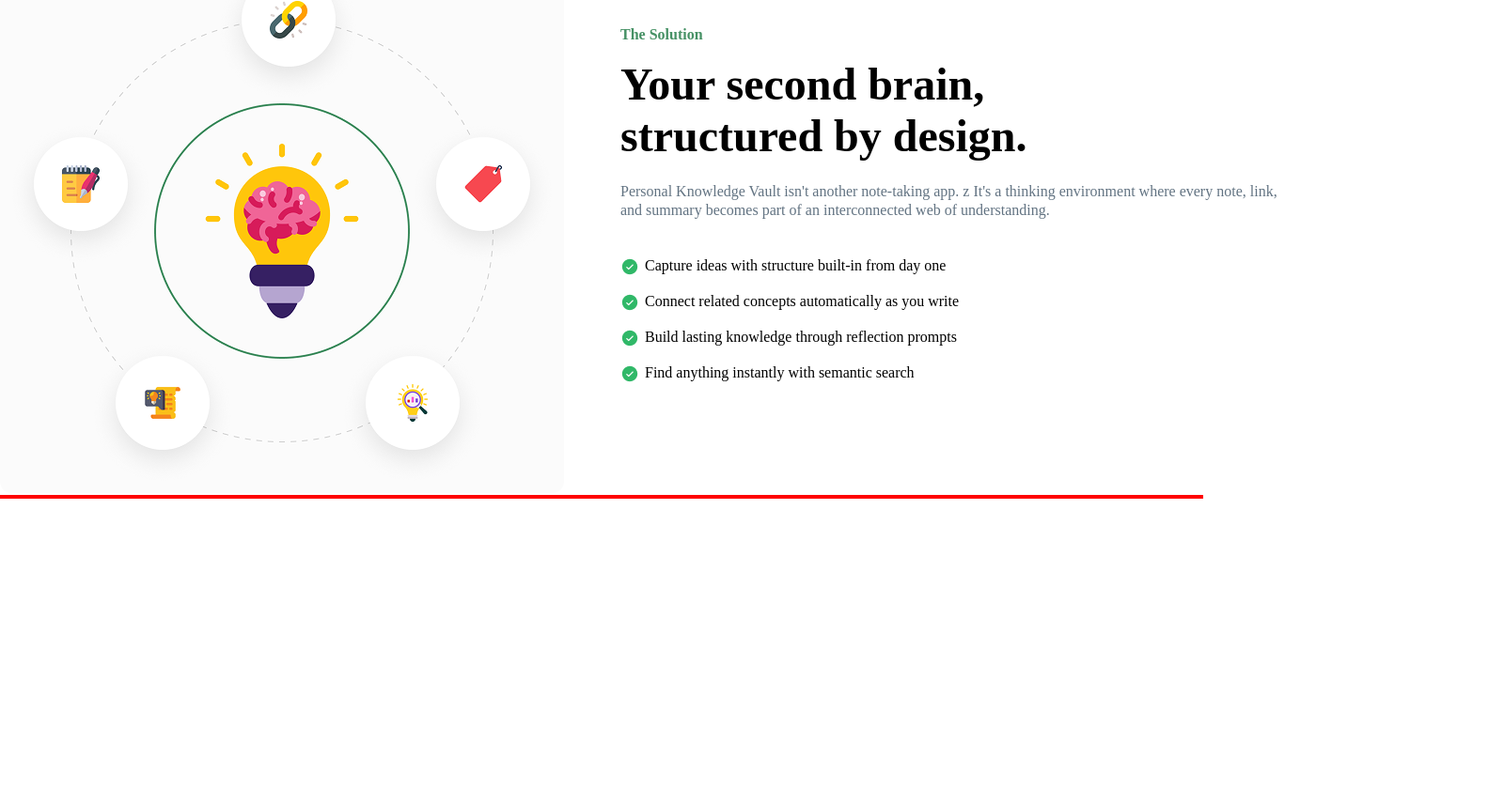
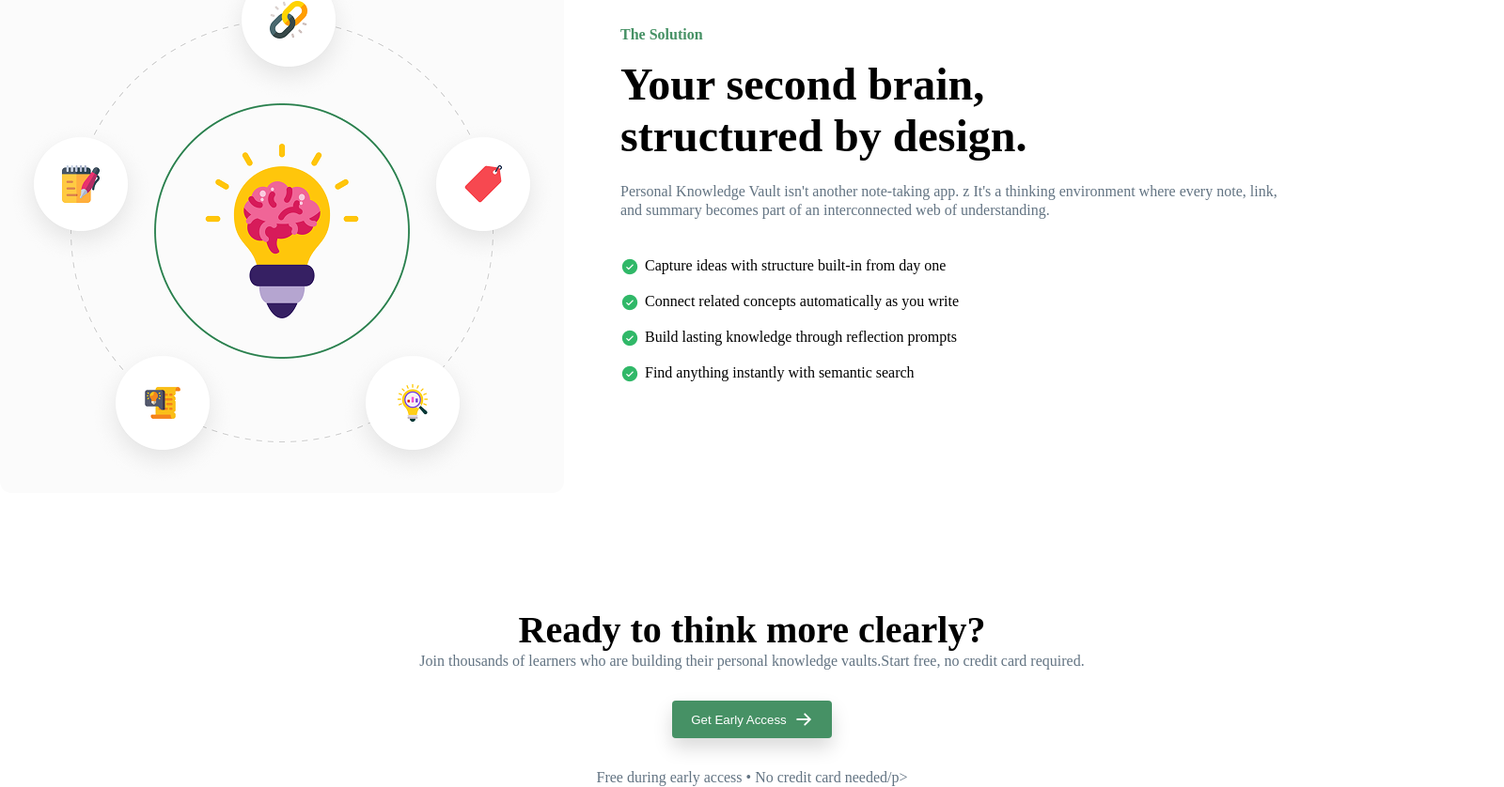
Before and after one commit to kawserali-64/my-first-assignment-, a plain HTML site: page index.html in a window 1280 px wide. Shown: the part 1602-2440 px from the top of the page at 94% size, 1600 px wide, since content can reach past the window. Before the commit the page ends 2133 px from the top, so only its background shows below. Drawn offline with Linux system fonts and the light colour scheme.

Commit message:
challenge part add

```diff
--- a/index.html
+++ b/index.html
@@ -111,6 +111,10 @@
 
            <section>
             <div class="last-main">
+                <h1>Ready to think more clearly?</h1>
+                <p>Join thousands of learners who are building their personal knowledge vaults.Start free, no credit card required.</p>
+                <button class="main-btn">Get Early Access <img src="./assets/ArrowRight.png" alt=""> </button>
+                <p>Free during early access • No credit card needed/p>
 
             </div>
            </section>
--- a/style/style.css
+++ b/style/style.css
@@ -73,7 +73,7 @@
     margin-top: 16px;
     margin-bottom:16px;
 }
-.hero-btn1{
+.hero-btn1, .main-btn{
  display: inline-flex;
     align-items: center;
     gap: 8px;
@@ -86,6 +86,18 @@
     margin: 32px;
     color: white;
 
+}
+
+.main-btn{
+    border-radius: 4px;
+    border: none;
+    cursor: pointer;
+    border-radius: 4px;
+    background:rgba(70, 145, 101, 1);
+    color: white;
+    border-radius: 4px;
+    box-shadow: 0px 10px 20px 0px rgba(0, 0, 0, 0.15);
+    background: var(--#30B868, rgba(70, 145, 101, 1));
 }
 
 .hero-btn2{
@@ -207,12 +219,18 @@ font-style: bold;
 text-align: left;
 }
 .banner-contain p {
-     margin-top:16px;
+    margin-top:16px;
     font-size: 16px;
     font-weight: 400;
     line-height: 20px;
     color:rgba(98, 115, 130, 1);
     margin-bottom: 40px;
+}
+.last-main p{
+    font-size: 16px;
+    font-weight: 400;
+    line-height: 20px;
+    color:rgba(98, 115, 130, 1);
 }
 .banner img{
     border-radius: 12px;
@@ -227,6 +245,16 @@ text-align: left;
 }
 
 .last-main{
-    border: 2px solid red;
+    width: 1600px;
 
+    justify-content: center;
+    text-align: center;
+    margin: auto;
+    margin-top: 120px;
 }
+.last-main h1{
+    font-style: bold;
+    font-size: 40px;
+    font-weight: 700px;
+    text-align: center;
+}
```
